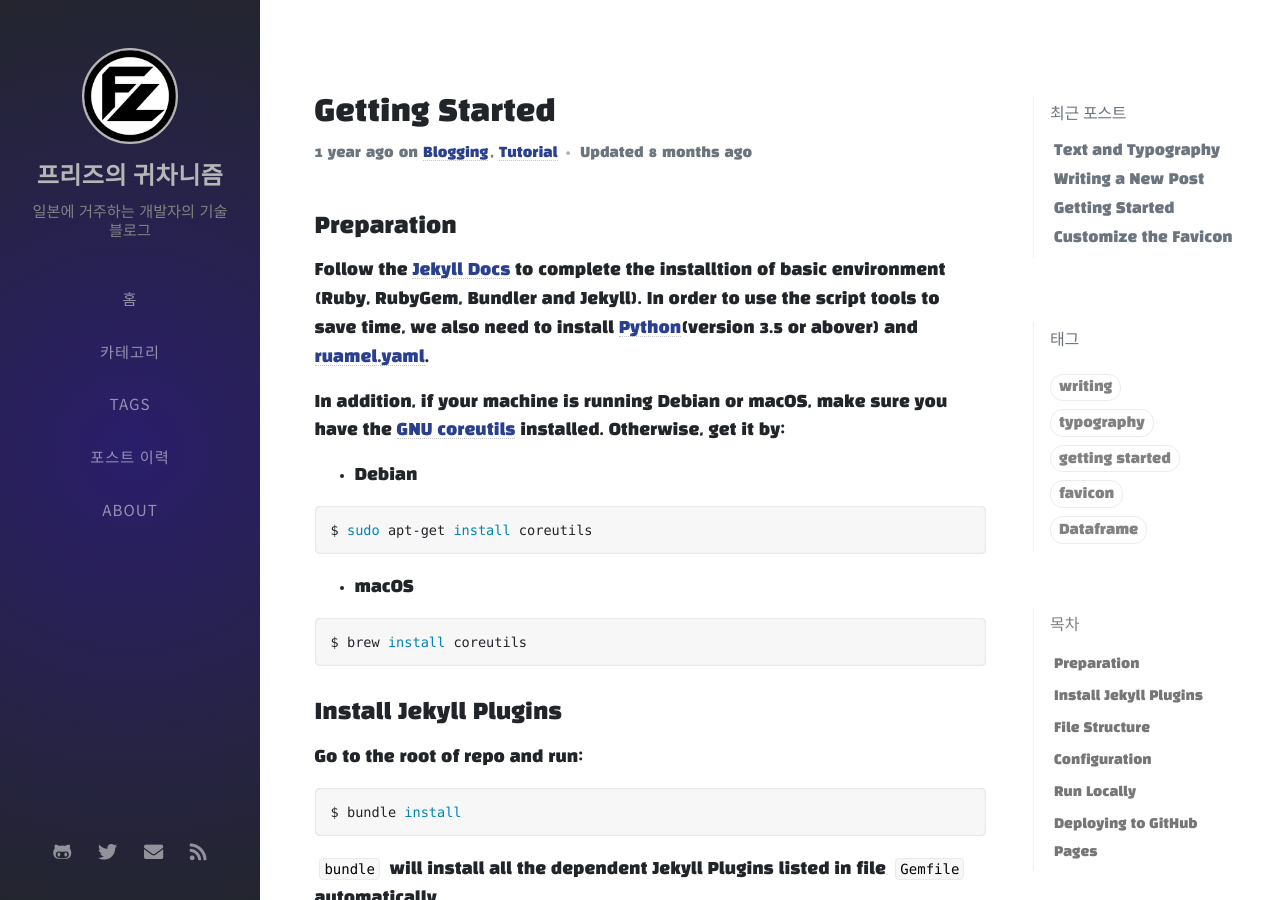
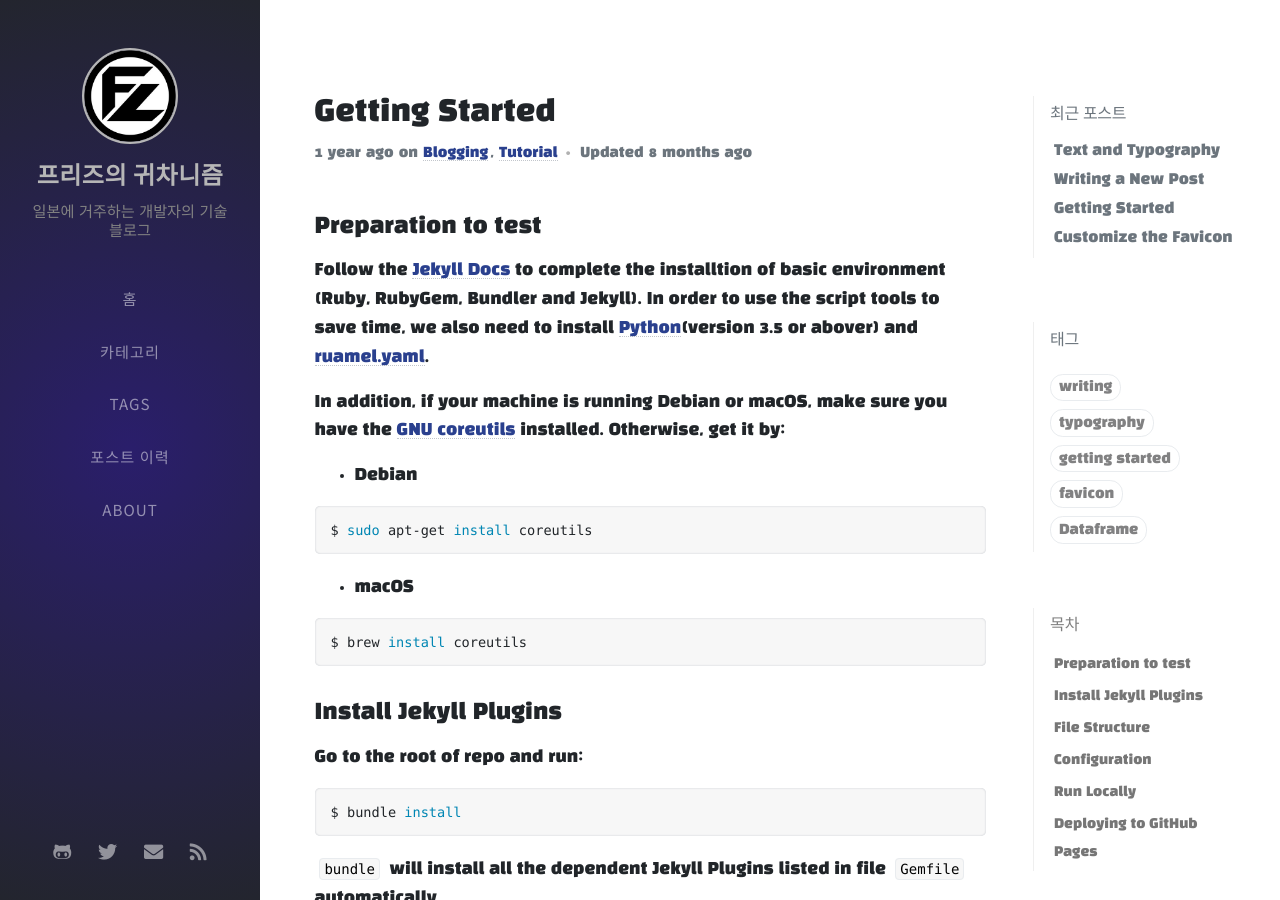
Before and after one commit to FREEZ2385/freez2385.github.io, a Jekyll site: the page built from _posts/2019-08-09-getting-started.md, in a window 1280 px wide and 900 px high. Built offline with Jekyll 4.4.1, drawn with Linux system fonts in a browser that asks for light colours; nearby versions of some CDN libraries; some web fonts are replaced; comment, search, counter and statistics services are not loaded.

Commit message:
[Update] text in post

```diff
--- a/_posts/2019-08-09-getting-started.md
+++ b/_posts/2019-08-09-getting-started.md
@@ -7,7 +7,7 @@ seo:
   date_modified: 2020-01-15 22:26:17 +0900
 ---
 
-## Preparation
+## Preparation to test
 
 Follow the [Jekyll Docs](https://jekyllrb.com/docs/installation/) to complete the installtion of basic environment (Ruby, RubyGem, Bundler and Jekyll). In order to use the script tools to save time, we also need to install [Python](https://www.python.org/downloads/)(version 3.5 or abover) and [ruamel.yaml](https://pypi.org/project/ruamel.yaml/).
 
```
